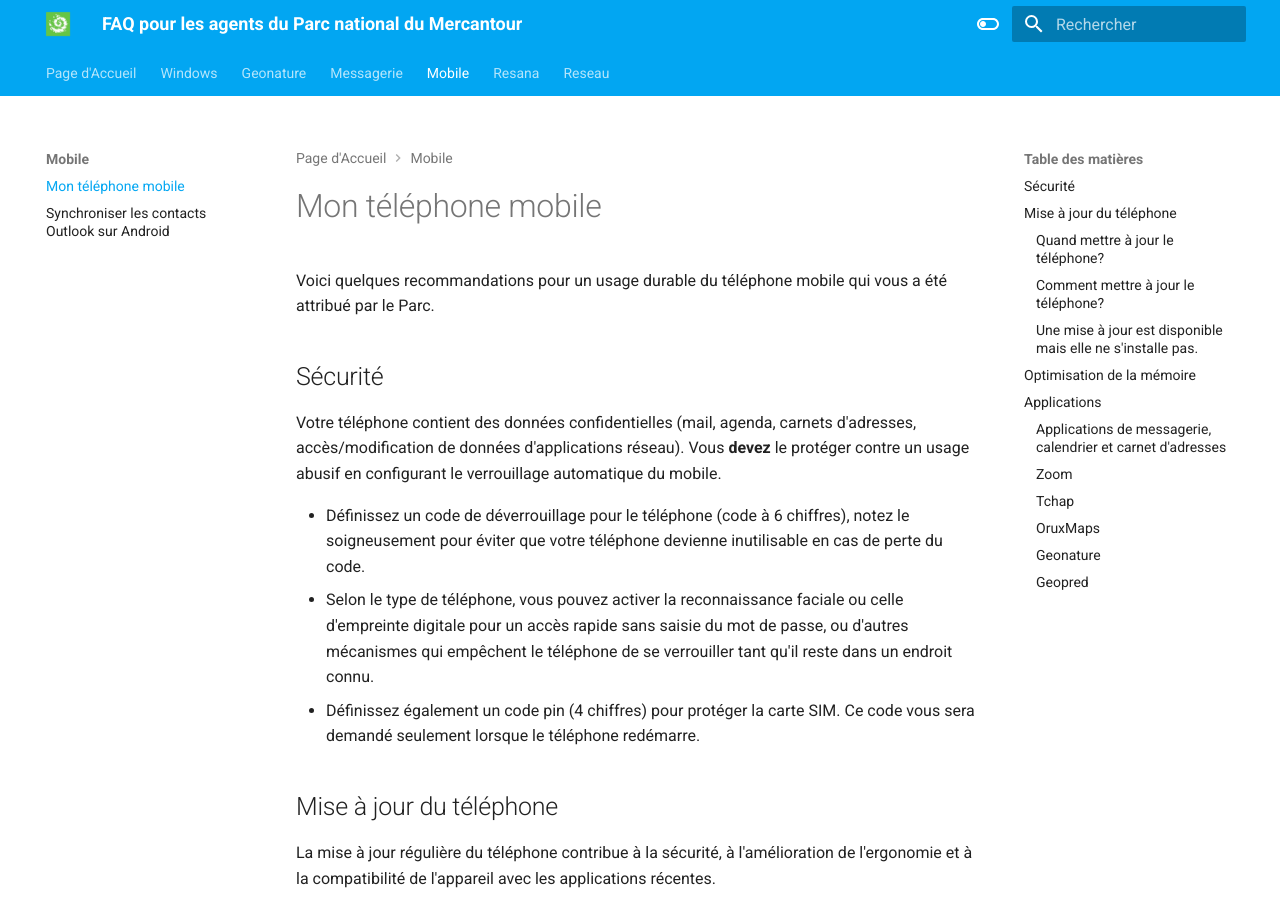
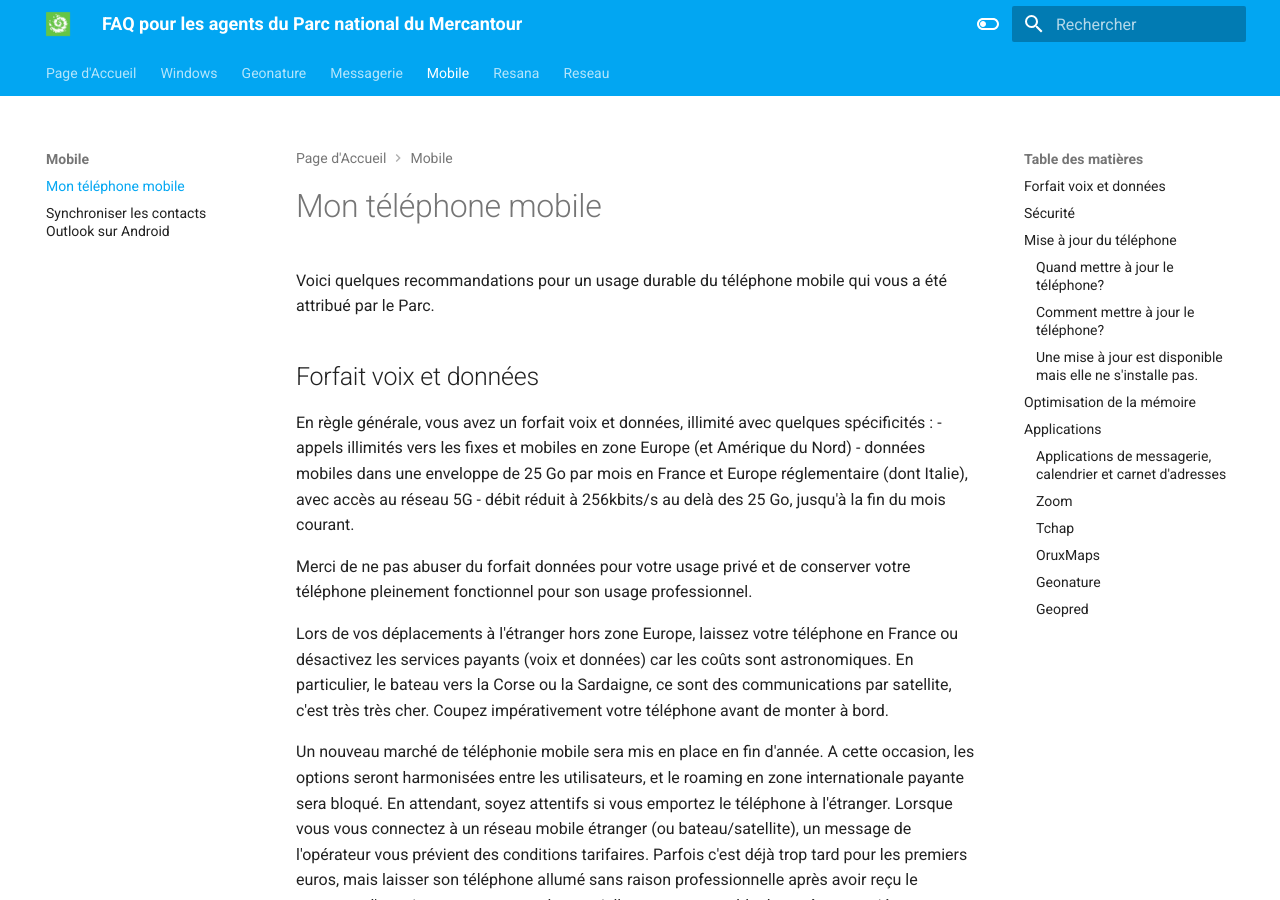
Before and after one commit to PnMercantour/faq, an MkDocs documentation site: the page built from docs/mobile/README.md, in a window 1280 px wide and 900 px high. Built offline with MkDocs 1.6.1 and Material for MkDocs 9.7.7, drawn with Linux system fonts in a browser that asks for light colours; some of the changed text lies outside the part shown.

Commit message:
usage des mobiles

```diff
--- a/docs/mobile/README.md
+++ b/docs/mobile/README.md
@@ -1,6 +1,22 @@
 # Mon téléphone mobile
 
 Voici quelques recommandations pour un usage durable du téléphone mobile qui vous a été attribué par le Parc.
+
+## Forfait voix et données
+En règle générale, vous avez un forfait voix et données, illimité avec quelques spécificités :
+- appels illimités vers les fixes et mobiles en zone Europe (et Amérique du Nord)
+- données mobiles dans une enveloppe de 25 Go par mois en France et Europe réglementaire (dont Italie), avec accès au réseau 5G
+- débit réduit à 256kbits/s au delà des 25 Go, jusqu'à la fin du mois courant.
+
+Merci de ne pas abuser du forfait données pour votre usage privé et de conserver votre téléphone pleinement fonctionnel pour son usage professionnel.
+
+Lors de vos déplacements à l'étranger hors zone Europe, laissez votre téléphone en France ou désactivez les services payants (voix et données) car les coûts sont astronomiques.
+En particulier, le bateau vers la Corse ou la Sardaigne, ce sont des communications par satellite, c'est très très cher. Coupez impérativement votre téléphone avant de monter à bord.
+
+Un nouveau marché de téléphonie mobile sera mis en place en fin d'année. A cette occasion, les options seront harmonisées entre les utilisateurs, et le roaming en zone internationale payante sera bloqué.
+En attendant, soyez attentifs si vous emportez le téléphone à l'étranger. Lorsque vous vous connectez à un réseau mobile étranger (ou bateau/satellite), un message de l'opérateur vous prévient des conditions tarifaires. Parfois c'est déjà trop tard pour les premiers euros, mais laisser son téléphone allumé sans raison professionnelle après avoir reçu le message d'avertissement vous rend potentiellement responsable des coûts associés.
+
+
 
 ## Sécurité
 
```
Also changed, not shown: other parts of docs/mobile/README.md (+0 -6 lines).
